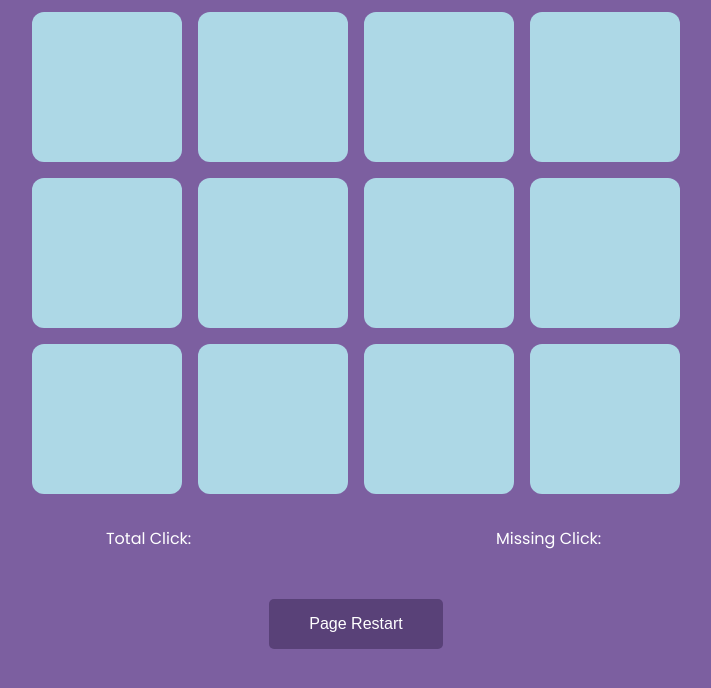
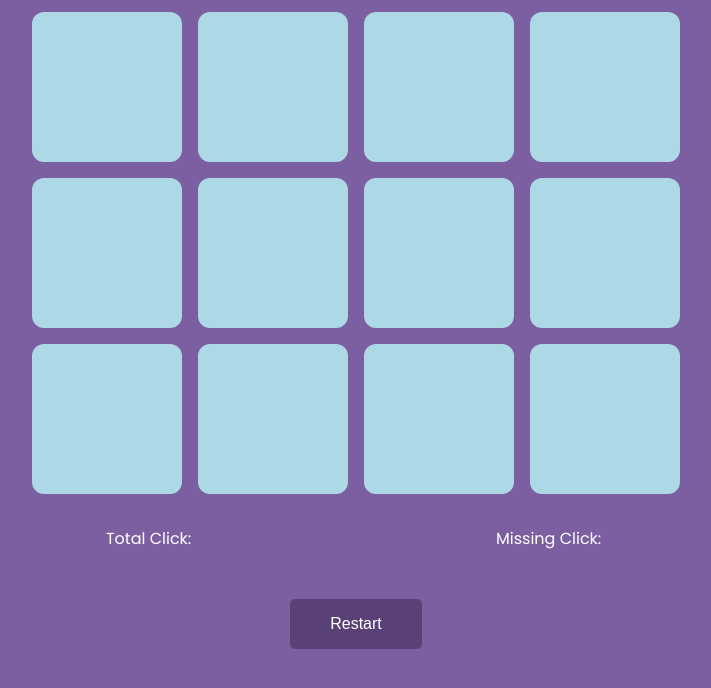
Before and after one commit to makeshdev/Card-Flipping-Game, a plain HTML site: page index.html in a window 1280 px wide. Shown: the part 100-788 px from the top of the page, without its empty margins (284-995 px from the left). Drawn offline with Linux system fonts and the light colour scheme; a web font is replaced by a local one.

Commit message:
Update index.html

```diff
--- a/index.html
+++ b/index.html
@@ -21,7 +21,7 @@
         </div>
       </div>
       <div class="btn">
-        <button onclick="reload()">Page Restart</button>
+        <button onclick="reload()">Restart</button>
       </div>
     </div>
     <script src="./main.js"></script>
```
